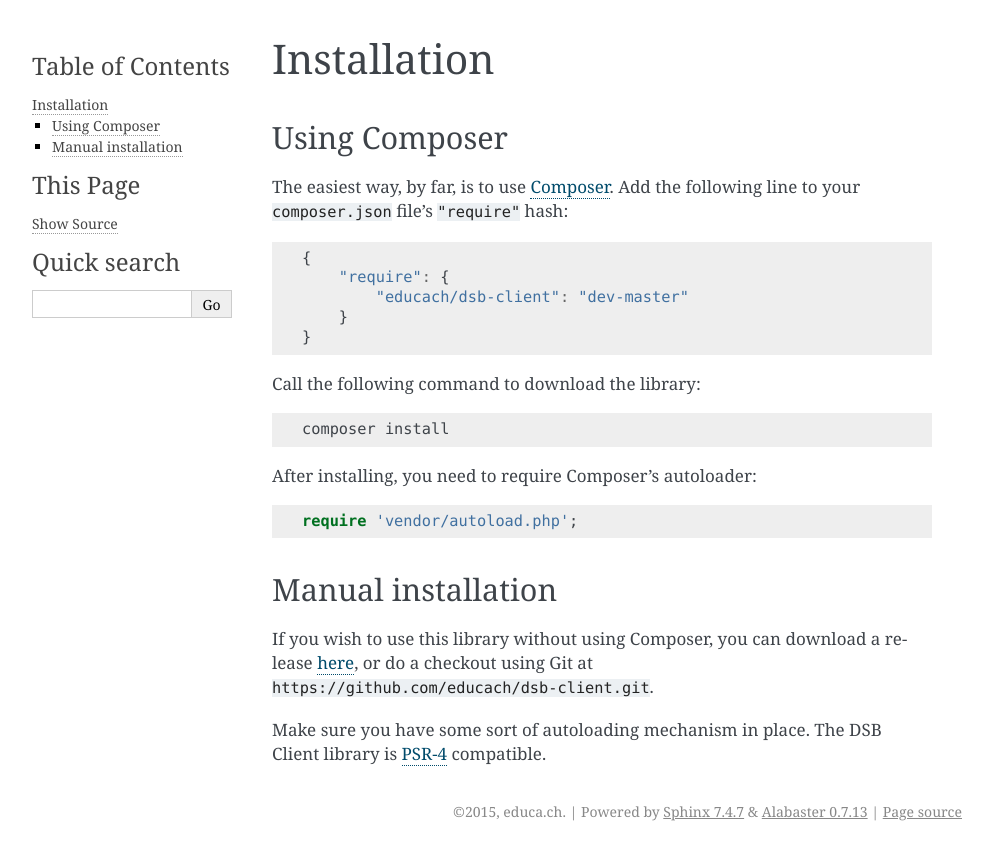
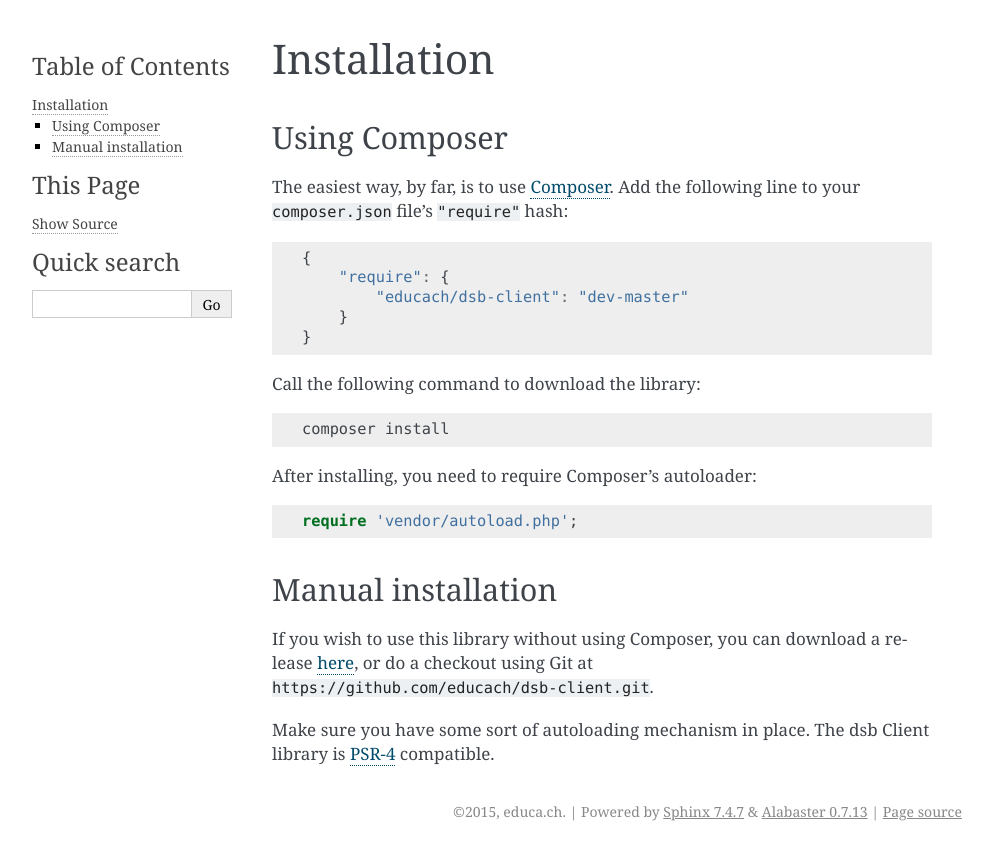
Before and after one commit to educach/dsb-client, a Sphinx documentation site: the page built from docs/install.rst, in a window 1280 px wide. Shown: the top 860 px of the page, without its empty margins (148-1140 px from the left). Built offline with Sphinx 7.4.7, drawn with Linux system fonts in a browser that asks for light colours.

Commit message:
Corporate requires DSB to be written dsb...

```diff
--- a/docs/conf.py
+++ b/docs/conf.py
@@ -1,6 +1,6 @@
 # -*- coding: utf-8 -*-
 #
-# DSB API Client PHP library documentation build configuration file, created by
+# dsb API Client PHP library documentation build configuration file, created by
 # sphinx-quickstart on Thu Jul  2 14:42:47 2015.
 #
 # This file is execfile()d with the current directory set to its
@@ -52,7 +52,7 @@
 master_doc = 'index'
 
 # General information about the project.
-project = u'DSB API Client PHP library'
+project = u'dsb API Client PHP library'
 copyright = u'2015, educa.ch'
 author = u'educa.ch'
 
@@ -228,7 +228,7 @@
 # (source start file, target name, title,
 #  author, documentclass [howto, manual, or own class]).
 latex_documents = [
-  (master_doc, 'DSBAPIClientPHPlibrary.tex', u'DSB API Client PHP library Documentation',
+  (master_doc, 'DSBAPIClientPHPlibrary.tex', u'dsb API Client PHP library Documentation',
    u'educa.ch', 'manual'),
 ]
 
@@ -258,7 +258,7 @@
 # One entry per manual page. List of tuples
 # (source start file, name, description, authors, manual section).
 man_pages = [
-    (master_doc, 'dsbapiclientphplibrary', u'DSB API Client PHP library Documentation',
+    (master_doc, 'dsbapiclientphplibrary', u'dsb API Client PHP library Documentation',
      [author], 1)
 ]
 
@@ -272,7 +272,7 @@
 # (source start file, target name, title, author,
 #  dir menu entry, description, category)
 texinfo_documents = [
-  (master_doc, 'DSBAPIClientPHPlibrary', u'DSB API Client PHP library Documentation',
+  (master_doc, 'DSBAPIClientPHPlibrary', u'dsb API Client PHP library Documentation',
    author, 'DSBAPIClientPHPlibrary', 'One line description of project.',
    'Miscellaneous'),
 ]
--- a/docs/index.rst
+++ b/docs/index.rst
@@ -5,7 +5,7 @@
 Introduction
 ============
 
-The DSB Client library is a suite of PHP components that facilitate building new applications that communicate with the national catalog of the Swiss digital school library.
+The dsb Client library is a suite of PHP components that facilitate building new applications that communicate with the national catalog of the Swiss digital school library.
 
 This national catalog exposes a RESTful API (more information `here <https://dsb-api.educa.ch/latest/doc/>`_), which allows *content partners* (organizations that have the right to access the catalog) to write to the catalog, as well as read from it and search for specific *descriptions*. A *description* is a piece of data following the *LOM-CH* standard. The *LOM-CH* standard is a superset of the international `LOM <https://en.wikipedia.org/wiki/Learning_object_metadata>`_ standard. *LOM-CH* is fully compatible with *LOM*, but the inverse is not true (*LOM-CH* has more fields).
 
--- a/docs/install.rst
+++ b/docs/install.rst
@@ -32,4 +32,4 @@
 
 If you wish to use this library without using Composer, you can download a release `here <https://github.com/educach/dsb-client/releases>`_, or do a checkout using Git at ``https://github.com/educach/dsb-client.git``.
 
-Make sure you have some sort of autoloading mechanism in place. The DSB Client library is `PSR-4 <http://www.php-fig.org/psr/psr-4/>`_ compatible.
+Make sure you have some sort of autoloading mechanism in place. The dsb Client library is `PSR-4 <http://www.php-fig.org/psr/psr-4/>`_ compatible.
--- a/docs/quickstart.rst
+++ b/docs/quickstart.rst
@@ -5,7 +5,7 @@
 A note on API versions
 ======================
 
-At the time of writing, the RESTful API is at version 2. It is highly likely that this API will undergo backward incompatible changes in the future, as the LOM-CH standard evolves. In order to plan for this in advance, the DSB Client library has an abstract, base class for client implementations, and version specific implementations that inherit from it.
+At the time of writing, the RESTful API is at version 2. It is highly likely that this API will undergo backward incompatible changes in the future, as the LOM-CH standard evolves. In order to plan for this in advance, the dsb Client library has an abstract, base class for client implementations, and version specific implementations that inherit from it.
 
 Make sure to choose the correct client version, depending on which version of the RESTful API your connecting to. For instance, for communicating with the version 2 of the RESTful API, you should use ``ClientV2``.
 
```
